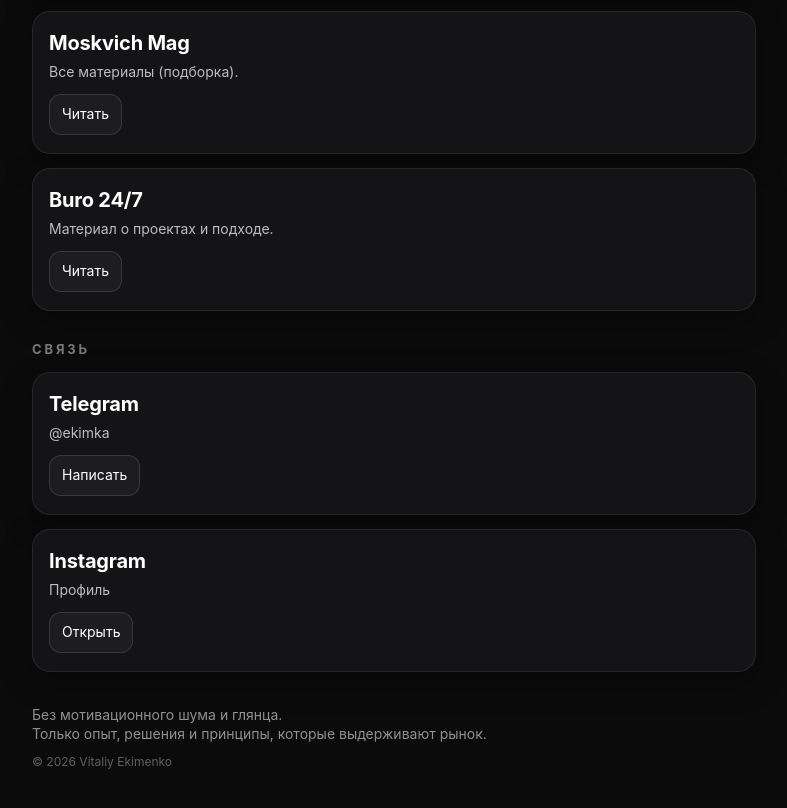
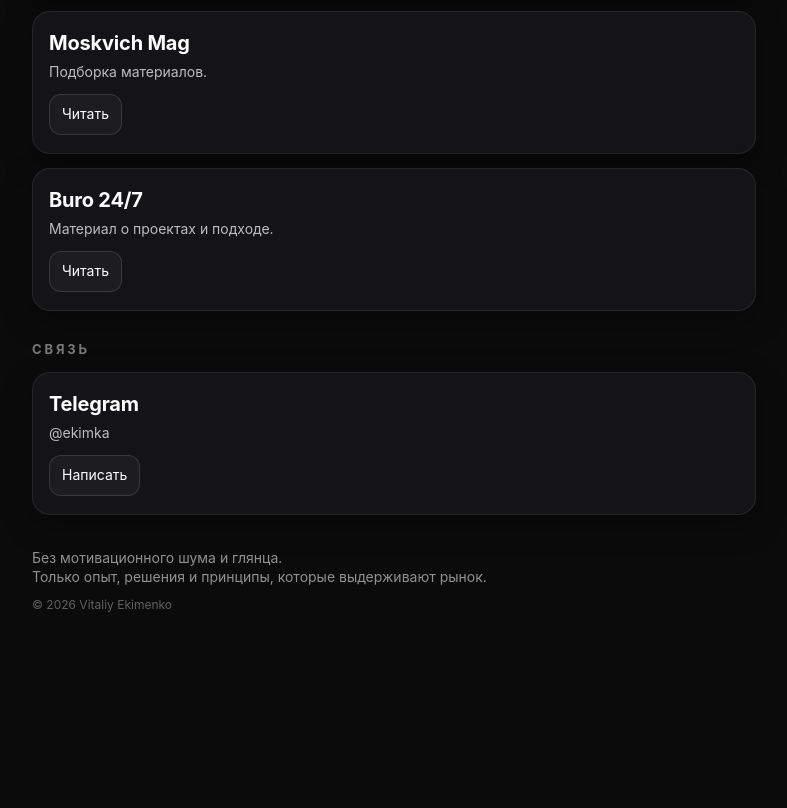
Before and after one commit to ekimka88/links, a plain HTML site: page index.html in a window 1280 px wide. Shown: the part 1404-2212 px from the top of the page, without its empty margins (246-1033 px from the left). After the commit the page ends 2081 px from the top, so only its background shows below. Drawn offline with Linux system fonts and the light colour scheme.

Commit message:
Update index.html

```diff
--- a/index.html
+++ b/index.html
@@ -145,6 +145,7 @@
         <h3>«ДВОЙКА»</h3>
         <p>Коктейльная шотошная. Рулетка шотов и хулиганский стиль.</p>
         <div class="links">
+          <a href="https://dvoyka.ru" target="_blank">Сайт</a>
           <a href="https://www.instagram.com/dvoyka.moscow?igsh=MW44Ynlxb2dxcWlkdA==" target="_blank">Instagram</a>
         </div>
       </div>
@@ -153,6 +154,7 @@
         <h3>Отечество</h3>
         <p>Мебель для HoReCa и бизнеса.</p>
         <div class="links">
+          <a href="https://horeca.otechestvomebel.ru" target="_blank">Сайт</a>
           <a href="https://www.instagram.com/mebel_otechestvo?igsh=MWt0c21ka3g3dzNhYQ==" target="_blank">Instagram</a>
         </div>
       </div>
@@ -199,7 +201,7 @@
 
       <div class="card">
         <h3>Moskvich Mag</h3>
-        <p>Все материалы (подборка).</p>
+        <p>Подборка материалов.</p>
         <div class="links">
           <a href="https://moskvichmag.ru/tag/vitalij-ekimenko/" target="_blank">Читать</a>
         </div>
@@ -224,14 +226,6 @@
           <a href="https://t.me/ekimka" target="_blank">Написать</a>
         </div>
       </div>
-
-      <div class="card">
-        <h3>Instagram</h3>
-        <p>Профиль</p>
-        <div class="links">
-          <a href="https://www.instagram.com/vitaly_ekimenko/" target="_blank">Открыть</a>
-        </div>
-      </div>
     </div>
 
     <div class="footer">
```
